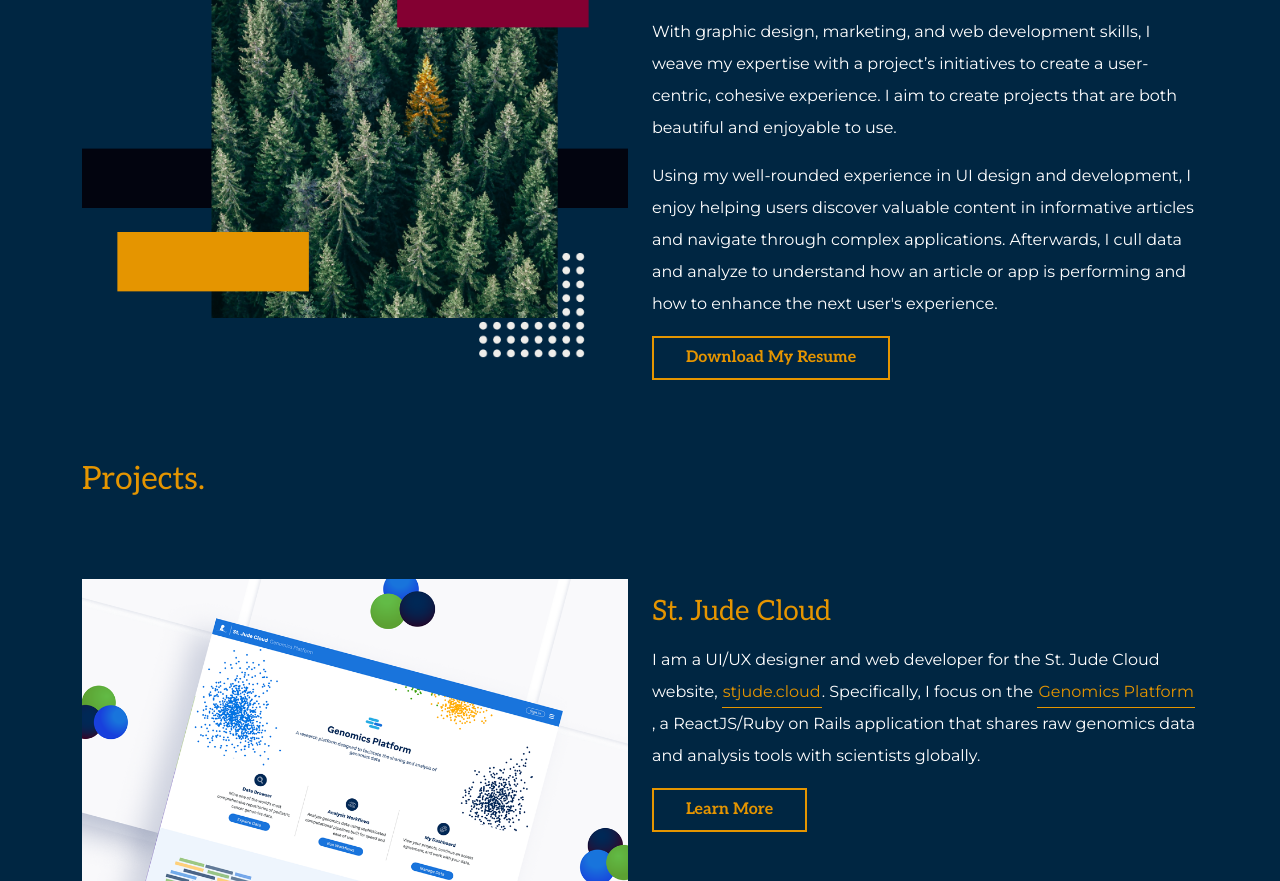
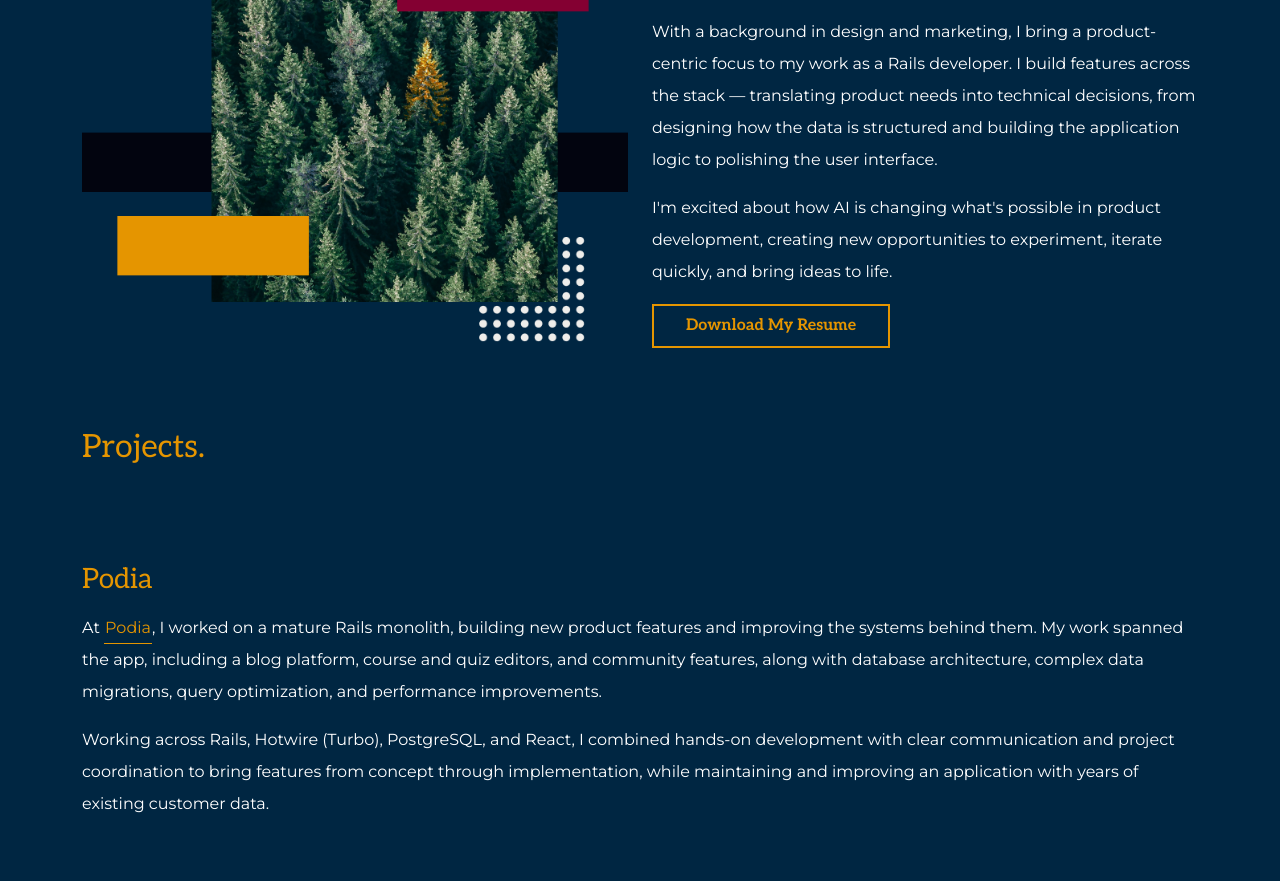
Before and after one commit to sawiggins/portfolio, a Gatsby site: page / in a window 1280 px wide. Shown: the part 713-1594 px from the top of the page. Built offline with nearby package versions, Linux system fonts and the light colour scheme; Gatsby itself is replaced by a stand-in of ours.

Commit message:
Update portfolio copy to emphasize Rails development

```diff
--- a/src/pages/index.js
+++ b/src/pages/index.js
@@ -34,7 +34,7 @@ const IndexPage = ({ data }) => {
                 <br />
                 Stephanie Wiggins.
               </h1>
-              <h5 className="mt-3">ux/ui designer &nbsp;&nbsp; &#38;&#38; &nbsp;&nbsp; web developer</h5>
+              <h5 className="mt-3">rails dev &#38;&#38; design background</h5>
             </Col>
             <Col xs={{span: 12, order: 1}} md={{span: 6, order: 2}}>
               <GatsbyImage image={getImage(data.stephanieFeature)} alt="Stephanie Wiggins" />
@@ -51,13 +51,13 @@ const IndexPage = ({ data }) => {
             <Col md={6}>
               <h2>Analytical yet Creative.</h2>
               <p>
-                With graphic design, marketing, and web development skills, I weave my expertise
-                with a project’s initiatives to create a user-centric, cohesive experience.
-                I aim to create projects that are both beautiful and enjoyable to use.
+                With a background in design and marketing, I bring a product-centric focus to my work as a Rails developer.
+                I build features across the stack — translating product needs into technical decisions, from designing how
+                the data is structured and building the application logic to polishing the user interface.
               </p>
               <p>
-                Using my well-rounded experience in UI design and development, I enjoy helping users discover valuable content in informative articles and navigate through complex applications. Afterwards, I cull data and analyze to understand
-                how an article or app is performing and how to enhance the next user's experience.
+                I'm excited about how AI is changing what's possible in product development, creating new opportunities
+                to experiment, iterate quickly, and bring ideas to life.
               </p>
               <Button href={Resume}>Download My Resume</Button>
             </Col>
@@ -70,15 +70,31 @@ const IndexPage = ({ data }) => {
             <h2>Projects.</h2>
           </Row>
           <Row className="my-5 portfolio_card-lg">
+            <Col>
+              <h3>Podia</h3>
+              <p>
+                At <a href="https://www.podia.com/" target="_blank" rel="noopener noreferrer" className="link-animate">Podia</a>, I worked on a mature Rails monolith, building new product features and improving
+                the systems behind them. My work spanned the app, including a blog platform, course and quiz editors,
+                and community features, along with database architecture, complex data migrations, query optimization,
+                and performance improvements.
+              </p>
+              <p>
+                Working across Rails, Hotwire (Turbo), PostgreSQL, and React, I combined hands-on development with
+                clear communication and project coordination to bring features from concept through implementation,
+                while maintaining and improving an application with years of existing customer data.
+              </p>
+            </Col>
+          </Row>
+          <Row className="my-5 portfolio_card-lg">
             <Col md={6}>
             <GatsbyImage image={getImage(data.sjcPlatform)} alt="Homepage from St. Jude Cloud Genomics Platform" />
             </Col>
             <Col>
               <h3>St. Jude Cloud</h3>
               <p>
-                I am a UI/UX designer and web developer for the St. Jude Cloud website, <a href="https://stjude.cloud" target="_blank" rel="noopener noreferrer" className="link-animate">stjude.cloud</a>.
-                Specifically, I focus on the <a href="https://platform.stjude.cloud" target="_blank" rel="noopener noreferrer" className="link-animate">Genomics Platform</a>, a ReactJS/Ruby on Rails application
-                that shares raw genomics data and analysis tools with scientists globally.
+                I was a UI/UX designer and web developer for the St. Jude Cloud website, <a href="https://stjude.cloud" target="_blank" rel="noopener noreferrer" className="link-animate">stjude.cloud</a>.
+                Specifically, I focused on the <a href="https://platform.stjude.cloud" target="_blank" rel="noopener noreferrer" className="link-animate">Genomics Platform</a>, a ReactJS/Ruby on Rails application
+                that shared raw genomics data and analysis tools with scientists globally.
               </p>
               <Button as={Link} to='portfolio/stjude-cloud'>Learn More</Button>
             </Col>
```
